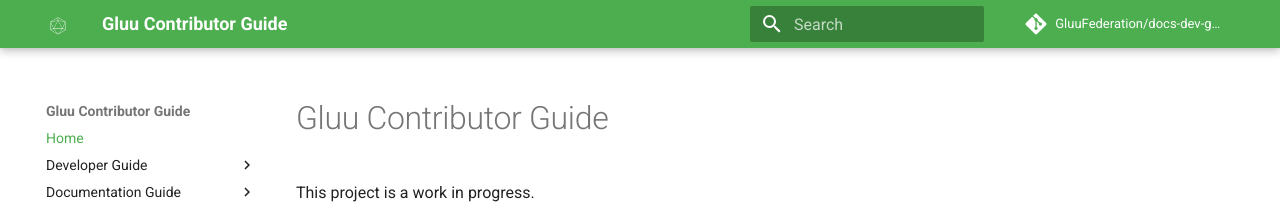
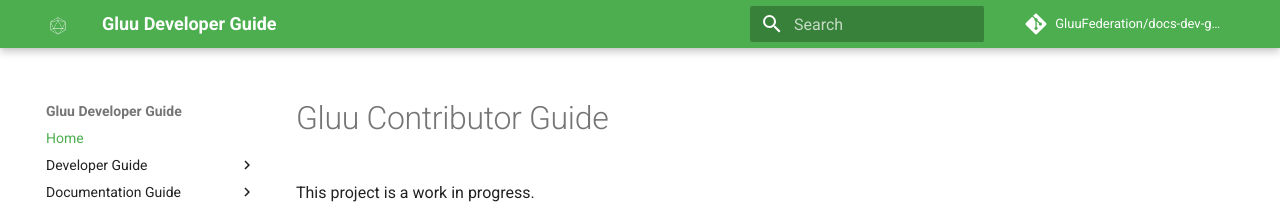
Before and after one commit to GluuFederation/docs-dev-guide-prod, an MkDocs documentation site: the page built from docs/source/index.md, in a window 1280 px wide. Shown: the top 208 px of the page. Built offline with MkDocs 1.6.1 and Material for MkDocs 9.7.7, drawn with Linux system fonts in a browser that asks for light colours; comment, search, counter and statistics services are not loaded.

Commit message:
Update mkdocs.yml

```diff
--- a/docs/mkdocs.yml
+++ b/docs/mkdocs.yml
@@ -1,5 +1,5 @@
 # Project information
-site_name: Gluu Contributor Guide
+site_name: Gluu Developer Guide
 site_description: Instructions and guidelines for contributing to Gluu projects
 
 # Copyright
```
